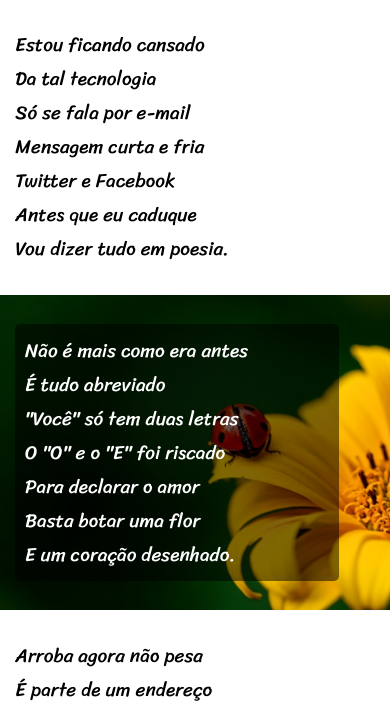
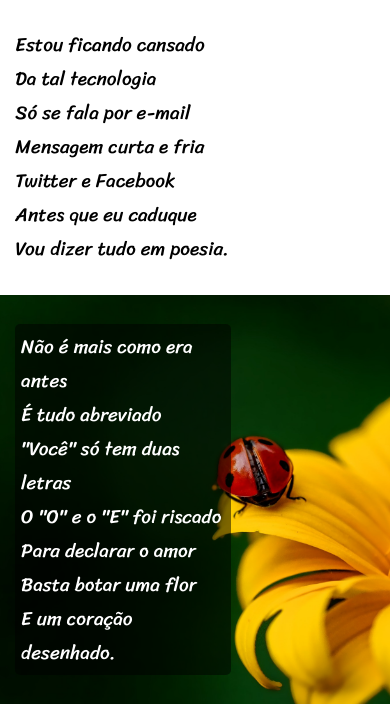
Before and after one commit to joseisaacpy/projeto-cordel-cursoemvideo, a plain HTML site: page index.html in a window 390 px wide. Shown: the part 77-791 px from the top of the page. Drawn offline with Linux system fonts and the light colour scheme.

Commit message:
Atualiza responsividade.

```diff
--- a/style.css
+++ b/style.css
@@ -65,22 +65,23 @@ section {
 }
 /* section img */
 section.sec-imagem#img1 {
-  background: url(./imagens/background001.jpg) no-repeat top center / cover
+  background: url(./imagens/background001.jpg) no-repeat center center / cover
     fixed;
 }
 section.sec-imagem#img2 {
-  background: url(./imagens/background002.jpg) no-repeat top center / cover
+  background: url(./imagens/background002.jpg) no-repeat center center / cover
     fixed;
 }
 section.sec-imagem div.fundo {
   background-color: rgba(0, 0, 0, 0.5);
   color: #fff;
   width: 50%;
-  padding: 0.5em;
+  padding: 0.3em 0 0.3em 0.3em;
   border-radius: 5px;
 }
 /* footer */
 footer {
+  text-align: center;
   width: 100%;
 
   display: flex;
@@ -92,8 +93,6 @@ footer {
   padding: 1em;
   font-family: var(--font3);
   font-size: 1.4em;
-
-  position: sticky;
 }
 footer p a {
   color: var(--corBranca);
@@ -106,24 +105,26 @@ footer p a:hover {
 /* responsivo */
 /* tablets */
 @media (max-width: 768px) {
-  header,
+  header {
+    font-size: 0.6em;
+  }
   main {
-    font-size: 0.7em;
+    font-size: 0.4em;
   }
   footer {
     font-size: 0.8em;
   }
   section.sec-imagem div.fundo {
-    width: 70%;
+    width: 65%;
   }
   /* mobile L */
 }
-@media (max-width: 425px) {
+@media (max-width: 425px) and (max-width: 390px) {
   header,
   main {
     font-size: 0.4em;
   }
   section.sec-imagem div.fundo {
-    width: 90%;
+    width: 60%;
   }
 }
```
